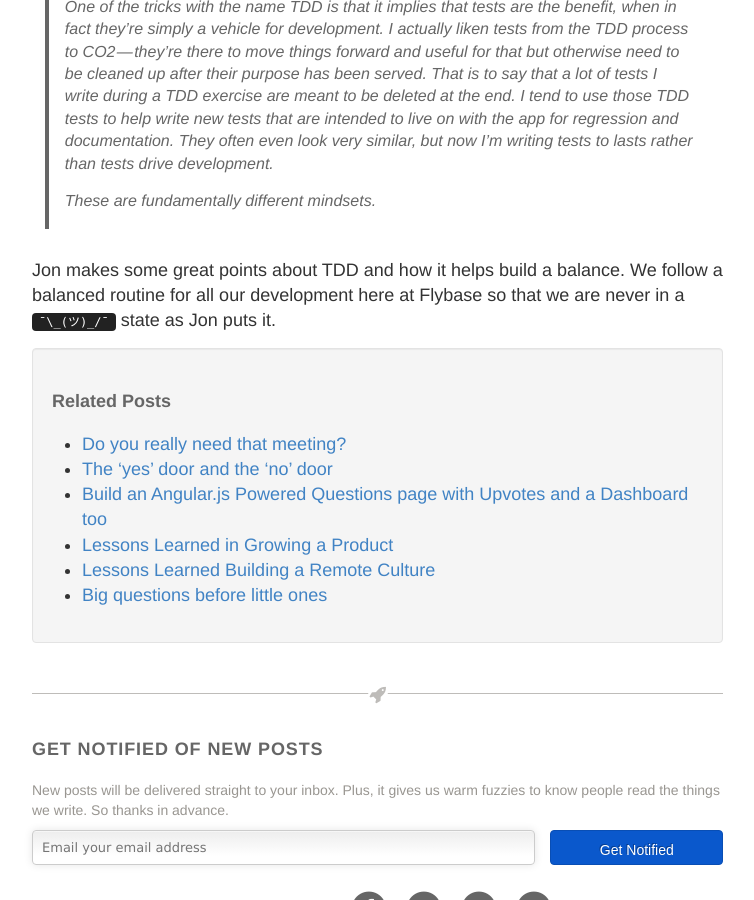
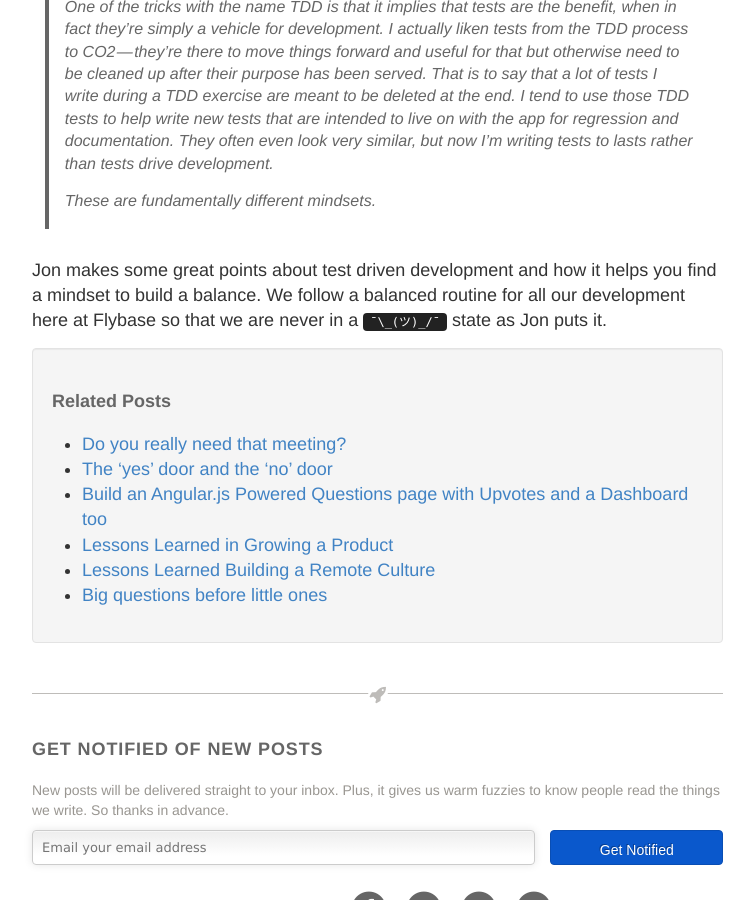
Before and after one commit to flybaseio/flybaseio.github.io, a Jekyll site: the page built from _posts/2016-05-25-balance-driven-development.md, in a window 1280 px wide and 900 px high, scrolled down 1215 px. Shown: the whole window, without its empty margins (248-1002 px from the left). Built offline with Jekyll 4.4.1, drawn with Linux system fonts in a browser that asks for light colours; nearby versions of some CDN libraries.

Commit message:
Update 2016-05-25-balance-driven-development.md

```diff
--- a/_posts/2016-05-25-balance-driven-development.md
+++ b/_posts/2016-05-25-balance-driven-development.md
@@ -28,4 +28,4 @@ Jon Phenow:
 >
 > These are fundamentally different mindsets.
 
-Jon makes some great points about TDD and how it helps build a balance. We follow a balanced routine for all our development here at Flybase so that we are never in a `¯\_(ツ)_/¯` state as Jon puts it.
+Jon makes some great points about test driven development and how it helps you find a mindset to build a balance. We follow a balanced routine for all our development here at Flybase so that we are never in a `¯\_(ツ)_/¯` state as Jon puts it.
```
